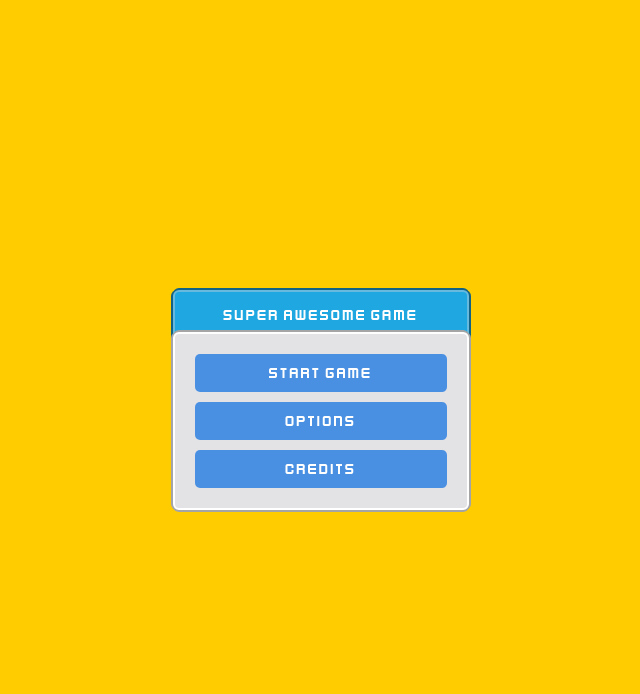
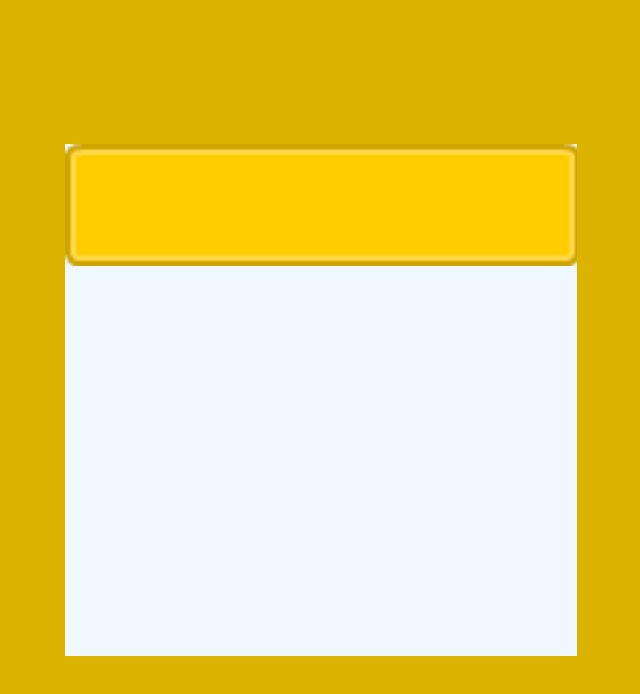
Before and after one commit to JosePaulo95/rumble-pie, a React (Vite) app: page / in a window 1280 px wide. Shown: the top 694 px of the page, without its empty margins (319-959 px from the left). Built offline with nearby package versions, Linux system fonts and the light colour scheme.

Commit message:
add app2

```diff
--- a/src/App.css
+++ b/src/App.css
@@ -80,7 +80,7 @@ button {
 }
 
 .background {
-  background-color: rgb(255,204,0);
+  background-color: rgb(220,180,0);
   background-repeat: repeat;
   position: absolute;
   z-index: -1;
@@ -92,23 +92,16 @@ button {
 
 .panel {
   font-family: 'KenVector Future Thin', sans-serif;
-  /* box-shadow: 0 4px 8px rgba(0, 0, 0, 0.1); */
+
   width: 300px;
   margin: auto;
-  color: white;
+  /* color: white; */
   box-sizing: border-box;
 }
 
 .panel__header {
-  background-color: rgb(30,167,225);
-  border: 2px solid rgb(103, 186, 221);
-  box-shadow:
-    -2px 0 0 0 rgb(17, 98, 133),
-    2px 0 0 0 rgb(17, 98, 133),
-    0 -2px 0 0 rgb(17, 98, 133);
-  box-sizing: border-box;
-  outline-offset: -4px;
-  border-radius: 6px 6px 0 0;
+  background-image: url('./assets/clean-ui/yellow_button03.png'); /* Caminho para o SVG */
+  background-size: cover;
   font-size: 16px;
   text-align: center;
   display: flex;
@@ -118,46 +111,52 @@ button {
   padding: 14px;
 }
 
-.panel__body {
-  margin: 2px;
-  box-sizing: border-box;
-  border: 2px solid rgb(255, 255, 255);
-  box-shadow:
-    -2px 0 0 0 rgb(165, 165, 165),
-    2px 0 0 0 rgb(165, 165, 165),
-    0 2px 0 0 rgb(165, 165, 165),
-    0 -2px 0 0 rgb(165, 165, 165);
-  border-radius: 6px;
-  background-color: rgb(227, 227, 230);
-  padding: 20px; /* Spacing inside the panel */
-  display: flex;
-  flex-direction: column; /* Stack buttons vertically */
+
+.svg-button {
+  width: 100%; /* ou outra largura desejada */
+  position: relative;
+  background-image: url('./assets/clean-ui/yellow_button03.png'); /* Caminho para o SVG */
+  background-size: contain;
+  background-repeat: no-repeat;
+  background-position: center;
+  overflow: hidden; /* Para garantir que o padding do pseudo-elemento não exceda o botão */
+
 }
 
+.panel__body {
+  background-image: url('./assets/clean-ui/grey_panel.png'); /* Caminho para o SVG */
+  background-size: cover;
+  background-color: rgb(227, 227, 230);
+  padding: 20px;
+  display: flex;
+  flex-direction: column;
+}
+
+
 .panel__button {
-  font-family: 'KenVector Future Thin', sans-serif;
-  background-color: #4a90e2; /* Button color */
-  border: none; /* No border */
-  border-radius: 5px; /* Rounded corners for buttons */
-  color: white; /* Text color */
-  padding: 10px 20px; /* Padding inside the buttons */
-  margin-bottom: 10px; /* Space between buttons */
-  cursor: pointer; /* Cursor to pointer to indicate it's clickable */
-  font-size: 16px; /* Font size */
-  text-transform: uppercase; /* Uppercase text for style */
-  outline: none; /* Remove focus outline */
-  transition: background-color 0.3s ease; /* Transition for hover effect */
+  background-image: url('./assets/clean-ui/grey_panel.png'); /* Caminho para o SVG */
+  background-size: contain;
+  background-repeat: no-repeat;
+  background-position: center;
+
+  width: 8vw; /* Defina a largura em relação à largura da viewport */
+  height: calc(8vw * 0.23);
+
+  cursor: pointer;
+  font-size: 1vw;
+  text-transform: uppercase;
+  transition: background-color 0.3s ease;
 }
 
 .panel__button:hover {
-  background-color: #357abd; /* Darker button color on hover */
+  background-color: #357abd;
 }
 
 .panel__button:last-child {
-  margin-bottom: 0; /* Remove margin for the last button */
+  margin-bottom: 0;
 }
 
-/* Ensure the panel and buttons are centered horizontally and vertically */
+
 .panel {
   position: absolute;
   top: 50%;
--- a/src/App.tsx
+++ b/src/App.tsx
@@ -4,7 +4,7 @@ import React, { useState } from 'react';
 
 import logo from './logo.svg';
 
-function App() {
+function App2() {
   const [count, setCount] = useState(0);
 
   return (
@@ -28,4 +28,4 @@ function App() {
   );
 }
 
-export default App;
+export default App2;
--- /dev/null
+++ b/src/App2.css
@@ -0,0 +1,36 @@
+:root {
+  --largura-padrao: 40vw; /* Defina uma largura padrão que pode ser usada em vários lugares */
+}
+
+.background {
+  background-color: rgb(220,180,0);
+  position: absolute;
+  z-index: -1;
+  top: 0;
+  left: 0;
+  width: 100%;
+  height: 100%;
+}
+
+.screen-container {
+  display: flex;
+  width: 100vw;
+  height: 100vh;
+  justify-content: center;
+  align-items: center;
+}
+
+.rect-1x1 {
+  width: var(--largura-padrao);
+  height: var(--largura-padrao);
+  background-color: aliceblue;
+}
+
+.rect-4x1 {
+  width: 100%;
+  /* height: 45px; */
+  aspect-ratio: 4.2;
+  box-sizing: border-box;
+  background-image: url('./assets/clean-ui/yellow_button03.png'); /* Caminho para o SVG */
+  background-size: cover;
+}
--- /dev/null
+++ b/src/App2.tsx
@@ -0,0 +1,22 @@
+import './App2.css';
+
+import React, { useState } from 'react';
+
+import logo from './logo.svg';
+
+function App() {
+  const [count, setCount] = useState(0);
+
+  return (
+    <div className="App">
+      <div className="screen-container">
+        <div className="background"></div>
+        <div className="rect-1x1">
+          <div className="rect-4x1"></div>
+        </div>
+      </div>
+    </div>
+  );
+}
+
+export default App;
--- a/src/main.tsx
+++ b/src/main.tsx
@@ -3,11 +3,11 @@ import './index.css';
 import React from 'react';
 import ReactDOM from 'react-dom';
 
-import App from './App';
+import App2 from './App2';
 
 ReactDOM.render(
   <React.StrictMode>
-    <App />
+    <App2 />
   </React.StrictMode>,
   document.getElementById('root'),
 );
```
Also changed, not shown: src/assets/rpg-ui/UIpack_vector.svg (added).
